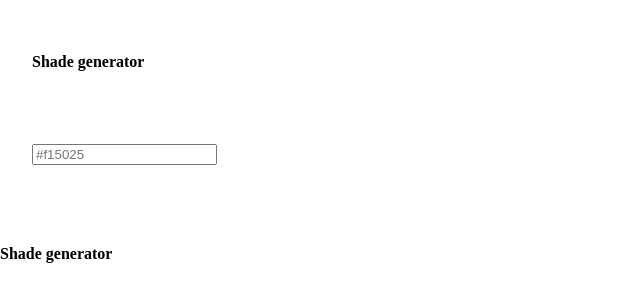
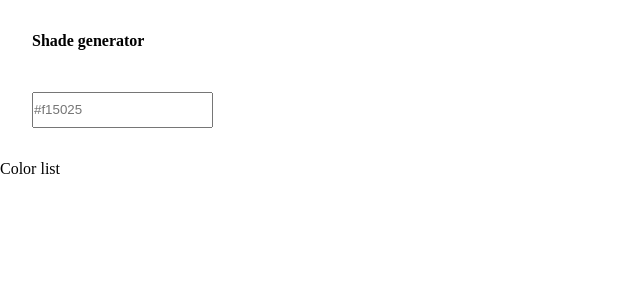
Before and after one commit to lnmrn/shade-generator, a React (Vite) app: page / in a window 1280 px wide. Shown: the top 302 px of the page, without its empty margins (0-640 px from the left). Built offline with nearby package versions, Linux system fonts and the light colour scheme.

Commit message:
Add button styles

```diff
--- a/src/components/ColorList.jsx
+++ b/src/components/ColorList.jsx
@@ -1,9 +1,5 @@
 function ColorList() {
-  return (
-    <section>
-      <h4>Shade generator</h4>
-    </section>
-  );
+  return <section>Color list</section>;
 }
 
 export default ColorList;
--- a/src/components/Form.jsx
+++ b/src/components/Form.jsx
@@ -9,7 +9,7 @@ function Form() {
   return (
     <section className="container">
       <h4>Shade generator</h4>
-      <form>
+      <form className="color-form">
         <input
           type="text"
           value={color}
--- a/src/index.css
+++ b/src/index.css
@@ -1,6 +1,65 @@
-body {
+*,
+::after,
+::before {
   margin: 0;
   padding: 0;
+  box-sizing: border-box;
+}
+
+html {
+  font-size: 100%;
+} /*16px*/
+
+:root {
+  /* colors */
+  --primary-100: #e2e0ff;
+  --primary-200: #c1beff;
+  --primary-300: #a29dff;
+  --primary-400: #837dff;
+  --primary-500: #645cff;
+  --primary-600: #504acc;
+  --primary-700: #3c3799;
+  --primary-800: #282566;
+  --primary-900: #141233;
+
+  /* grey */
+  --grey-50: #f8fafc;
+  --grey-100: #f1f5f9;
+  --grey-200: #e2e8f0;
+  --grey-300: #cbd5e1;
+  --grey-400: #94a3b8;
+  --grey-500: #64748b;
+  --grey-600: #475569;
+  --grey-700: #334155;
+  --grey-800: #1e293b;
+  --grey-900: #0f172a;
+  /* rest of the colors */
+  --black: #222;
+  --white: #fff;
+  --red-light: #f8d7da;
+  --red-dark: #842029;
+  --green-light: #d1e7dd;
+  --green-dark: #0f5132;
+
+  --small-text: 0.875rem;
+  --extra-small-text: 0.7em;
+  /* rest of the vars */
+  --backgroundColor: var(--grey-50);
+  --textColor: var(--grey-900);
+  --borderRadius: 0.25rem;
+  --letterSpacing: 1px;
+  --transition: 0.3s ease-in-out all;
+  --max-width: 1120px;
+  --fixed-width: 600px;
+
+  /* box shadow*/
+  --shadow-1: 0 1px 3px 0 rgba(0, 0, 0, 0.1), 0 1px 2px 0 rgba(0, 0, 0, 0.06);
+  --shadow-2:
+    0 4px 6px -1px rgba(0, 0, 0, 0.1), 0 2px 4px -1px rgba(0, 0, 0, 0.06);
+  --shadow-3:
+    0 10px 15px -3px rgba(0, 0, 0, 0.1), 0 4px 6px -2px rgba(0, 0, 0, 0.05);
+  --shadow-4:
+    0 20px 25px -5px rgba(0, 0, 0, 0.1), 0 10px 10px -5px rgba(0, 0, 0, 0.04);
 }
 
 .container {
@@ -9,3 +68,36 @@ body {
   row-gap: 1.5rem;
   height: 160px;
 }
+
+.color-form {
+  display: flex;
+}
+
+.btn {
+  cursor: pointer;
+  color: var(--white);
+  background: var(--primary-500);
+  border: transparent;
+  border-radius: var(--borderRadius);
+  letter-spacing: var(--letterSpacing);
+  padding: 0.375rem 0.75rem;
+  box-shadow: var(--shadow-1);
+  transition: var(--transition);
+  text-transform: capitalize;
+  display: inline-block;
+}
+.btn:hover {
+  background: var(--primary-700);
+  box-shadow: var(--shadow-3);
+}
+.btn-hipster {
+  color: var(--primary-500);
+  background: var(--primary-200);
+}
+.btn-hipster:hover {
+  color: var(--primary-200);
+  background: var(--primary-700);
+}
+.btn-block {
+  width: 100%;
+}
```
